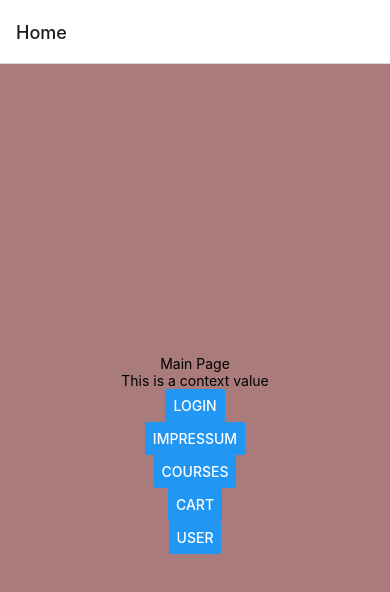
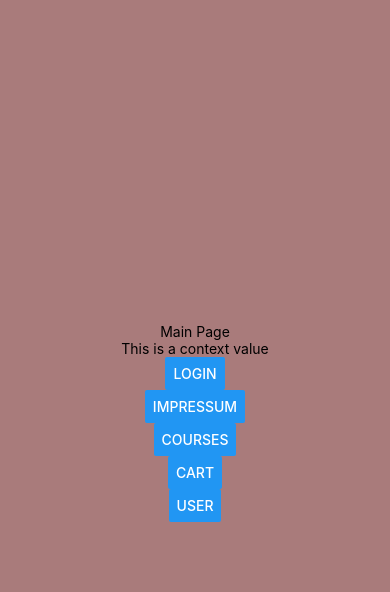
Before and after one commit to tiagofredk/U-Learning, a React Native app: screen / in a window 390 px wide. Shown: the top 592 px of the page. Built offline with nearby package versions, Linux system fonts and the light colour scheme.

Commit message:
undefined

```diff
--- a/src/StackNavigator.js
+++ b/src/StackNavigator.js
@@ -14,7 +14,7 @@ const Stack = createNativeStackNavigator();
 
 const StackNavigator = () => {
   return (
-   <Stack.Navigator screenOptions={{headerShown: true}}>
+   <Stack.Navigator screenOptions={{headerShown: false}}>
        <Stack.Group>
             <Stack.Screen name="Home" component={MainPage}/>
             <Stack.Screen name="Login" component={Login}/>
```
